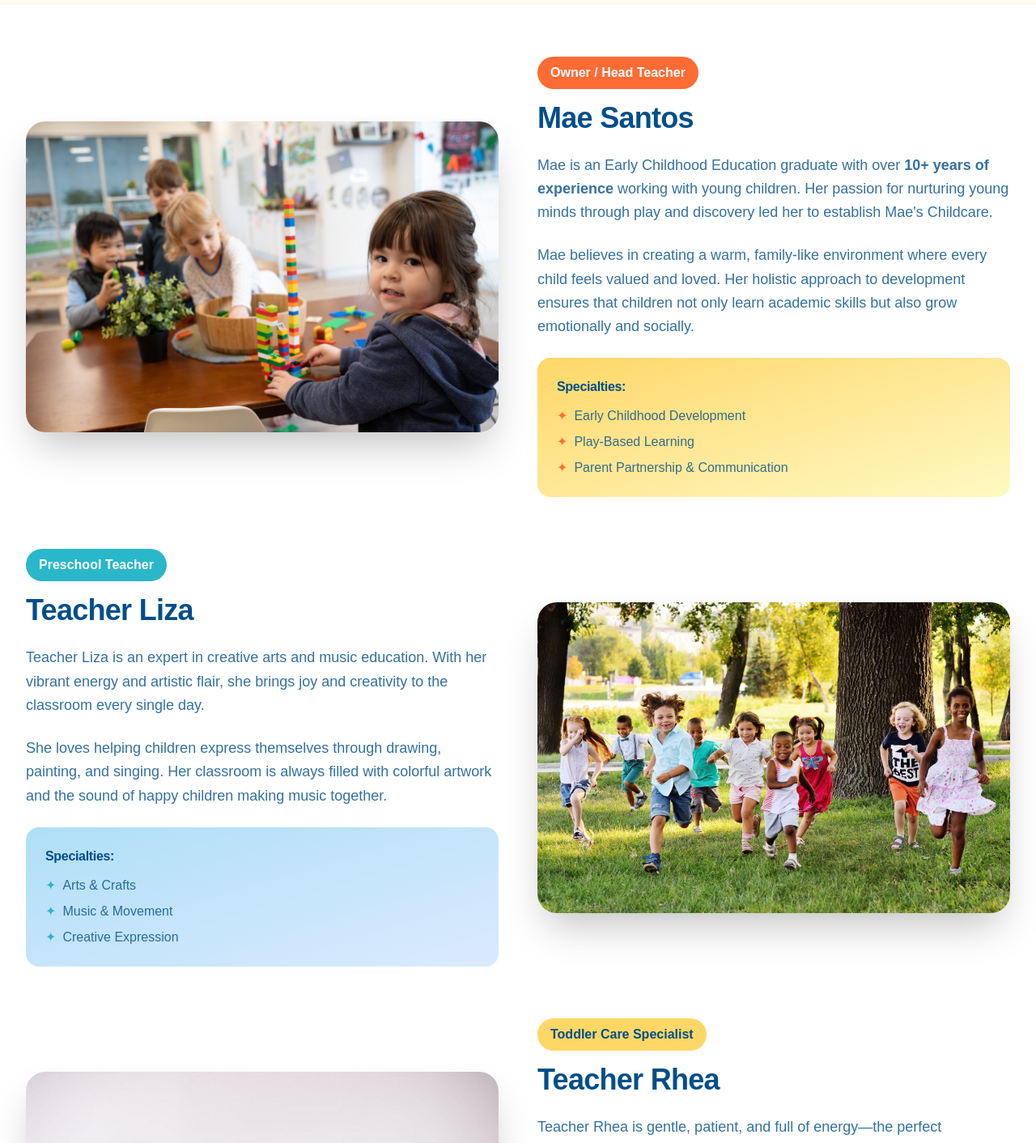
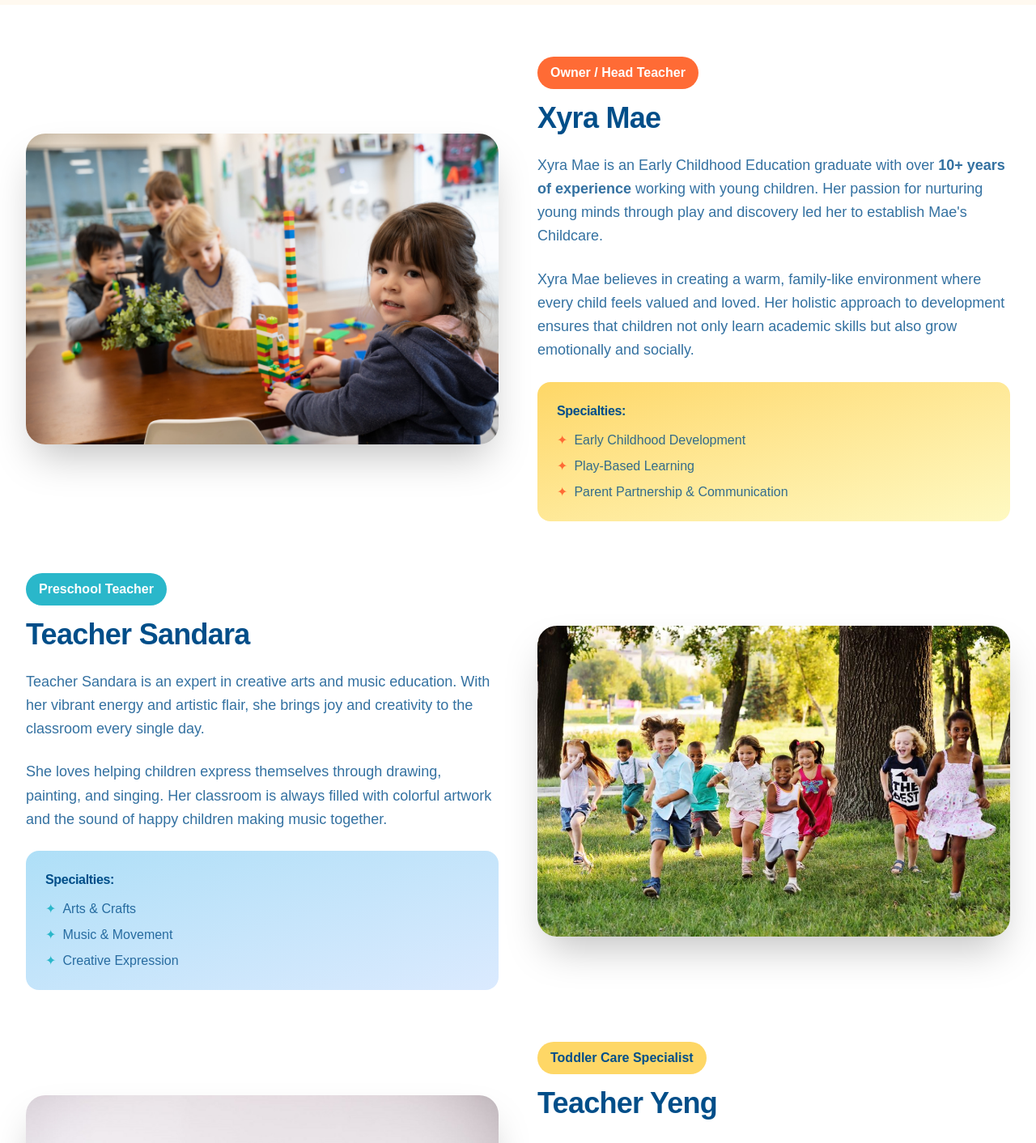
Before and after one commit to ervenderr/maeschildcare, a Next.js app: page /staff in a window 1280 px wide. Shown: the part 520-1932 px from the top of the page at 81% size. Built offline with nearby package versions, Linux system fonts and the light colour scheme.

Commit message:
Update branding and staff details across the application

```diff
--- a/app/about/page.tsx
+++ b/app/about/page.tsx
@@ -20,9 +20,9 @@ export default function About() {
         </div>
         <div className="max-w-7xl mx-auto px-4 sm:px-6 lg:px-8 text-center">
           <div className="flex justify-center mb-6 animate-scaleIn">
-            <div className="relative w-64 h-32">
+            <div className="relative w-36 h-32 rounded-md bg-creamWhite">
               <Image
-                src="/images/logo-with-name.svg"
+                src="/images/name.png"
                 alt="Mae's Childcare Logo"
                 fill
                 className="object-contain drop-shadow-lg"
@@ -95,7 +95,7 @@ export default function About() {
             <div className="relative h-96 rounded-3xl overflow-hidden shadow-2xl">
               <Image
                 src="/images/DSC2967-scaled.jpg"
-                alt="Mae Santos - Founder"
+                alt="Xyra Mae - Founder"
                 fill
                 className="object-cover"
               />
@@ -106,7 +106,7 @@ export default function About() {
                 Our <span className="text-lightCoral">Story</span>
               </h2>
               <p className="text-lg text-navyText/80 mb-6 leading-relaxed">
-                Mae's Childcare was founded by <strong>Mae Santos</strong>, an experienced early childhood educator who believes in holistic development. With a passion for nurturing young minds through play and discovery, Mae has dedicated over a decade to creating meaningful learning experiences for children.
+                Mae's Childcare was founded by <strong>Xyra Mae</strong>, an experienced early childhood educator who believes in holistic development. With a passion for nurturing young minds through play and discovery, Mae has dedicated over a decade to creating meaningful learning experiences for children.
               </p>
               <p className="text-lg text-navyText/80 mb-6 leading-relaxed">
                 What started as a small home-based center has grown into a trusted learning space for families in our community. Our commitment to quality care, personalized attention, and creating a home-away-from-home environment has made Mae's Childcare a beloved part of many families' lives.
@@ -119,7 +119,7 @@ export default function About() {
                 <p className="text-navyText font-heading font-semibold text-xl mb-2">
                   "Every child is a gift, and it's our privilege to help them discover their unique potential."
                 </p>
-                <p className="text-navyText/60">— Mae Santos, Founder</p>
+                <p className="text-navyText/60">— Xyra Mae, Founder</p>
               </div>
             </div>
           </div>
--- a/app/page.tsx
+++ b/app/page.tsx
@@ -72,7 +72,7 @@ export default function Home() {
             <div className="relative h-80 rounded-3xl overflow-hidden shadow-xl">
               <Image
                 src="/images/DSC2967-scaled.jpg"
-                alt="Mae Santos with children"
+                alt="Xyra Mae with children"
                 fill
                 className="object-cover"
               />
@@ -188,7 +188,7 @@ export default function Home() {
             </div>
 
             <div className="bg-gradient-to-br from-lightCoral/30 to-red-50 p-8 rounded-3xl shadow-lg border-2 border-lightCoral hover-lift transition">
-              <div className="text-5xl mb-4">👨‍⚕️</div>
+              <div className="text-5xl mb-4">👩🏻‍💼</div>
               <h3 className="text-xl font-heading font-bold text-navyText mb-3">Certified Staff</h3>
               <p className="text-navyText/80">
                 All staff are CPR and First Aid certified and trained in early childhood development and emergency response.
--- a/app/staff/page.tsx
+++ b/app/staff/page.tsx
@@ -34,12 +34,12 @@ export default function Staff() {
       <section className="py-16 bg-white">
         <div className="max-w-7xl mx-auto px-4 sm:px-6 lg:px-8">
           <div className="space-y-16">
-            {/* Mae Santos */}
+            {/* Xyra Mae */}
             <div className="grid md:grid-cols-2 gap-12 items-center">
               <div className="relative h-96 rounded-3xl overflow-hidden shadow-2xl">
                 <Image
                   src="/images/DSC2967-scaled.jpg"
-                  alt="Mae Santos - Owner and Head Teacher"
+                  alt="Xyra Mae - Owner and Head Teacher"
                   fill
                   className="object-cover"
                 />
@@ -50,13 +50,13 @@ export default function Staff() {
                   Owner / Head Teacher
                 </div>
                 <h2 className="text-4xl font-heading font-bold text-navyText mb-6">
-                  Mae Santos
+                  Xyra Mae
                 </h2>
                 <p className="text-lg text-navyText/80 mb-6 leading-relaxed">
-                  Mae is an Early Childhood Education graduate with over <strong>10+ years of experience</strong> working with young children. Her passion for nurturing young minds through play and discovery led her to establish Mae's Childcare.
+                  Xyra Mae is an Early Childhood Education graduate with over <strong>10+ years of experience</strong> working with young children. Her passion for nurturing young minds through play and discovery led her to establish Mae's Childcare.
                 </p>
                 <p className="text-lg text-navyText/80 mb-6 leading-relaxed">
-                  Mae believes in creating a warm, family-like environment where every child feels valued and loved. Her holistic approach to development ensures that children not only learn academic skills but also grow emotionally and socially.
+                  Xyra Mae believes in creating a warm, family-like environment where every child feels valued and loved. Her holistic approach to development ensures that children not only learn academic skills but also grow emotionally and socially.
                 </p>
 
                 <div className="bg-gradient-to-br from-pastelYellow to-yellow-100 p-6 rounded-2xl">
@@ -79,17 +79,17 @@ export default function Staff() {
               </div>
             </div>
 
-            {/* Teacher Liza */}
+            {/* Teacher Sandara */}
             <div className="grid md:grid-cols-2 gap-12 items-center">
               <div className="order-2 md:order-1">
                 <div className="inline-block bg-softTeal text-white px-4 py-2 rounded-full font-semibold mb-4">
                   Preschool Teacher
                 </div>
                 <h2 className="text-4xl font-heading font-bold text-navyText mb-6">
-                  Teacher Liza
+                  Teacher Sandara
                 </h2>
                 <p className="text-lg text-navyText/80 mb-6 leading-relaxed">
-                  Teacher Liza is an expert in creative arts and music education. With her vibrant energy and artistic flair, she brings joy and creativity to the classroom every single day.
+                  Teacher Sandara is an expert in creative arts and music education. With her vibrant energy and artistic flair, she brings joy and creativity to the classroom every single day.
                 </p>
                 <p className="text-lg text-navyText/80 mb-6 leading-relaxed">
                   She loves helping children express themselves through drawing, painting, and singing. Her classroom is always filled with colorful artwork and the sound of happy children making music together.
@@ -117,19 +117,19 @@ export default function Staff() {
               <div className="relative h-96 rounded-3xl overflow-hidden shadow-2xl order-1 md:order-2">
                 <Image
                   src="/images/AdobeStock_229647792_Resized-1024x752.jpeg"
-                  alt="Teacher Liza - Preschool Teacher"
+                  alt="Teacher Sandara - Preschool Teacher"
                   fill
                   className="object-cover"
                 />
               </div>
             </div>
 
-            {/* Teacher Rhea */}
+            {/* Teacher Yeng */}
             <div className="grid md:grid-cols-2 gap-12 items-center">
               <div className="relative h-96 rounded-3xl overflow-hidden shadow-2xl">
                 <Image
                   src="/images/the-importance-of-play-in-child-development.jpg"
-                  alt="Teacher Rhea - Toddler Care Specialist"
+                  alt="Teacher Yeng - Toddler Care Specialist"
                   fill
                   className="object-cover"
                 />
@@ -140,10 +140,10 @@ export default function Staff() {
                   Toddler Care Specialist
                 </div>
                 <h2 className="text-4xl font-heading font-bold text-navyText mb-6">
-                  Teacher Rhea
+                  Teacher Yeng
                 </h2>
                 <p className="text-lg text-navyText/80 mb-6 leading-relaxed">
-                  Teacher Rhea is gentle, patient, and full of energy—the perfect combination for working with toddlers! She has a special gift for connecting with young children and making them feel safe and confident.
+                  Teacher Yeng is gentle, patient, and full of energy—the perfect combination for working with toddlers! She has a special gift for connecting with young children and making them feel safe and confident.
                 </p>
                 <p className="text-lg text-navyText/80 mb-6 leading-relaxed">
                   Her calm demeanor and encouraging approach help toddlers build confidence and independence as they explore the world around them. She celebrates every small victory and milestone with genuine joy.
--- a/components/Footer.tsx
+++ b/components/Footer.tsx
@@ -9,12 +9,12 @@ export default function Footer() {
           {/* Brand */}
           <div>
             <div className="mb-4">
-              <div className="relative h-16 w-56 mb-4">
+              <div className="relative h-16 w-18 mb-4 bg-creamWhite rounded-md">
                 <Image
-                  src="/images/name.svg"
+                  src="/images/name.png"
                   alt="Mae's Childcare"
                   fill
-                  className="object-contain object-left"
+                  className="object-contain object-center"
                 />
               </div>
             </div>
@@ -49,11 +49,11 @@ export default function Footer() {
               </li>
               <li className="flex items-start">
                 <span className="mr-2">📍</span>
-                <span>123 Sunshine Street, Zamboanga City, Philippines</span>
+                <span>949 Grove St, San Francisco, CA 94117</span>
               </li>
               <li className="flex items-start">
                 <span className="mr-2">🕒</span>
-                <span>Monday–Friday, 8:00 AM–6:00 PM</span>
+                <span>Monday–Friday, 8:30 AM–5:30 PM</span>
               </li>
             </ul>
           </div>
--- a/components/Navbar.tsx
+++ b/components/Navbar.tsx
@@ -15,7 +15,7 @@ export default function Navbar() {
           <Link href="/" className="flex items-center hover:scale-105 transition">
             <div className="relative h-25 w-48 sm:h-25 sm:w-64">
               <Image
-                src="/images/name.svg"
+                src="/images/name.png"
                 alt="Mae's Childcare"
                 fill
                 className="object-contain object-left"
```
Also changed, not shown: public/images/name.png (added).
